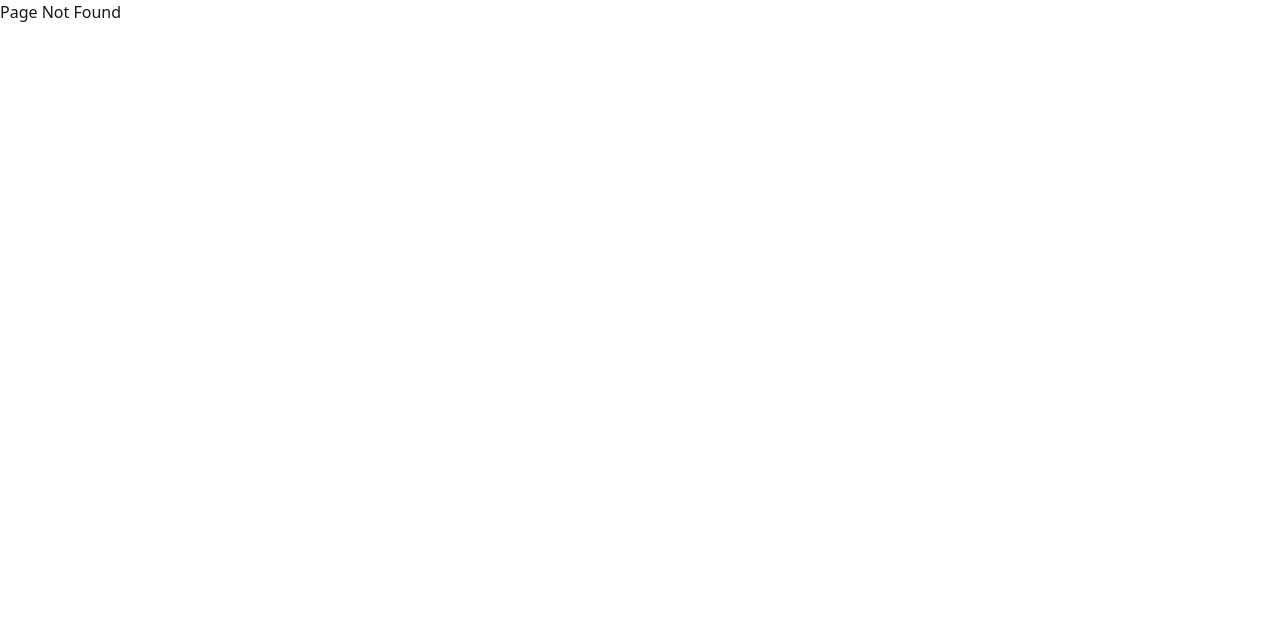
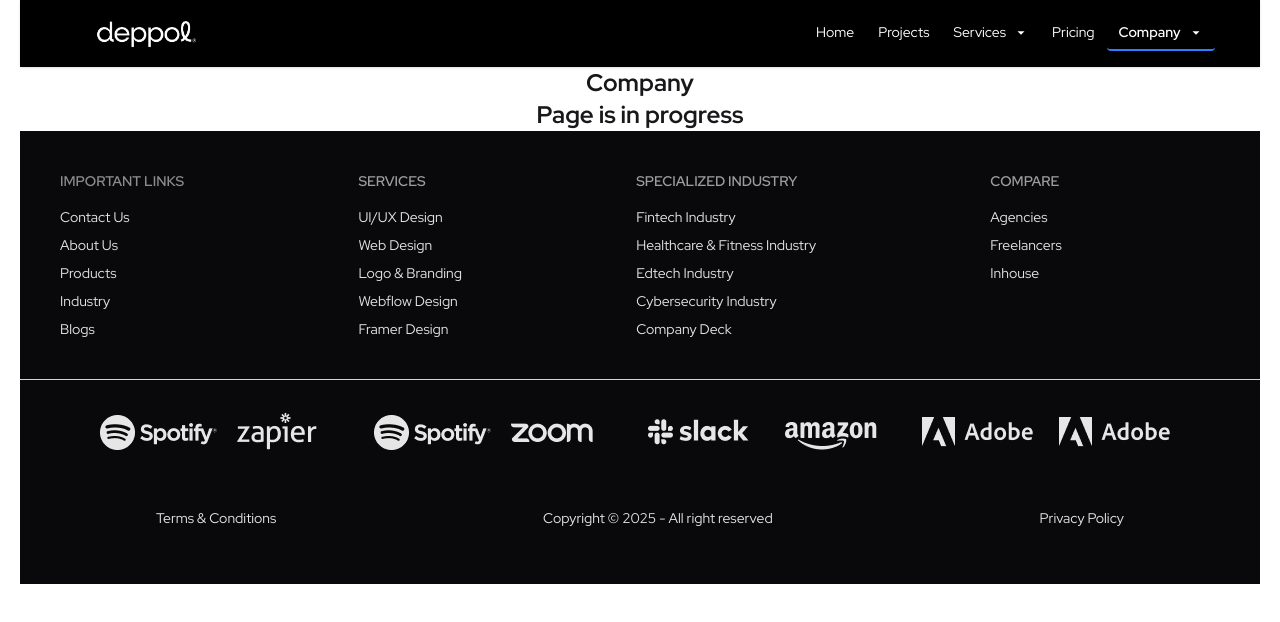
Before and after one commit to mustafiz46607/deppol, a React (Vite) app: page /Company in a window 1280 px wide. Before the commit this address had no page. Shown: the top 622 px of the page. Built offline with nearby package versions, Linux system fonts and the light colour scheme; a web font is replaced by a local one.

Commit message:
page formation and navbar link clickable with footer correction

```diff
--- a/src/Routes/Routes.jsx
+++ b/src/Routes/Routes.jsx
@@ -4,6 +4,10 @@ import Root from '../pages/Root/Root';
 import Errorpage from '../pages/Errorpage/Errorpage';
 import Home from '../components/Home';
 import Banner from '../components/Banner';
+import Projects from '../pages/Projects/Projects';
+import Services from '../pages/Serrvices/Services';
+import Pricing from '../pages/Pricing/Pricing';
+import Company from '../pages/Company/Company';
 
 const router = createBrowserRouter([
   {
@@ -14,7 +18,23 @@ const router = createBrowserRouter([
     {
         index:true,
         path:'/',
-        Component:Home,
+        Component:Home
+    },
+    {
+      path:'/Projects',
+      element:<Projects></Projects>
+    },
+    {
+      path:'/Services',
+      element:<Services></Services>
+    },
+    {
+      path:'/Pricing',
+      element:<Pricing></Pricing>
+    },
+    {
+      path:'/Company',
+      element:<Company></Company>
     }
    ]
   },
--- a/src/components/Banner.jsx
+++ b/src/components/Banner.jsx
@@ -7,16 +7,17 @@ import amazon from '../assets/Logo-1.png'
 import slack from '../assets/Logo-3.png'
 import zoom from '../assets/Logo-2.png'
 import adobe from '../assets/Logo.png'
+import { Link } from 'react-router';
 
 const Banner = () => {
     return (
         <div className="relative items-center text-center py-10 bg-black text-white overflow-hidden">
 
-            <div className='absolute top-55 md:top-40 w-full'>
+            <div className='absolute top-55 md:top-40 w-full  z-0 pointer-events-none'>
                 <img src={banner} className='opacity-30 ' alt="" />
             </div>
 
-            <div className=" w-full text-center">
+            <div className=" w-full text-center relative z-10">
 
                 <span className="inline-block px-6 py-1 rounded-full border border-gray-500 mb-5">
                     👋 welcome to deppol
@@ -32,9 +33,9 @@ const Banner = () => {
                 </h1>
 
                 <div className='text-center my-10 '>
-                    <button className="px-6 py-2 rounded-xl font-bold btn btn-primary">
+                    <Link to={"/Company"} className="px-6 py-2 rounded-xl font-bold btn btn-primary">
                         Contact Us
-                    </button>
+                    </Link>
                 </div>
 
                 <span className="">Trusted By 250+ Companies</span>
--- a/src/components/Footer.jsx
+++ b/src/components/Footer.jsx
@@ -1,5 +1,11 @@
 import React from 'react';
 
+import spotify from '../assets/Vector.png'
+import zapier from '../assets/Logo-4.png'
+import amazon from '../assets/Logo-1.png'
+import slack from '../assets/Logo-3.png'
+import zoom from '../assets/Logo-2.png'
+import adobe from '../assets/Logo.png'
 const Footer = () => {
     return (
         <div className='bg-black '>
@@ -38,31 +44,17 @@ const Footer = () => {
                 </footer>
             </div>
             <div>
-                <footer className="footer sm:footer-horizontal bg-neutral text-neutral-content px-30 py-10 ">
-                    <nav className=''>
-                        <h6 className="footer-title">LOGO</h6>
-                        <a className="link link-hover">Tag Line</a>
-                    </nav>
-                    <nav>
-                        <h6 className="footer-title">LOGO</h6>
-                        <a className="link link-hover">Tag Line</a>
-                    </nav>
-                    <nav>
-                        <h6 className="footer-title">LOGO</h6>
-                        <a className="link link-hover">Tag Line</a>
-                    </nav>
-                    <nav>
-                        <h6 className="footer-title">LOGO</h6>
-                        <a className="link link-hover">Tag Line</a>
-                    </nav>
-                    <nav>
-                        <h6 className="footer-title">LOGO</h6>
-                        <a className="link link-hover">Tag Line</a>
-                    </nav>
-                    <nav>
-                        <h6 className="footer-title">LOGO</h6>
-                        <a className="link link-hover">Tag Line</a>
-                    </nav>
+                <footer className="footer sm:footer-horizontal bg-neutral text-neutral-content  ">
+                     <div className='grid grid-cols-8 gap-5 justify-between px-5 md:mx-15 items-center mt-8 '>
+                                            <img src={spotify} alt="" />
+                                            <img src={zapier} alt="" />
+                                            <img src={spotify} alt="" />
+                                            <img src={zoom} alt="" />
+                                            <img src={slack} alt="" />
+                                            <img src={amazon} alt="" />
+                                            <img src={adobe} alt="" />
+                                            <img src={adobe} alt="" />
+                                        </div>
                 </footer>
             </div>
 
--- a/src/components/Navbar.jsx
+++ b/src/components/Navbar.jsx
@@ -1,19 +1,38 @@
 import React from 'react';
 import { NavLink } from 'react-router';
-import logo from '../assets/deppol 1.png'
+import logo from '../assets/deppol 1.png';
 import { IoMdArrowDropdown } from "react-icons/io";
 import { MdArrowOutward } from "react-icons/md";
-import serviceImg from '../assets/ROTATE ME to 0° (mackbook)-1.png'
+import serviceImg from '../assets/ROTATE ME to 0° (mackbook)-1.png';
 
 const Navbar = () => {
-    const links = <>
-        <li><NavLink className={'text-white'}>Home </NavLink></li>
-        <li><NavLink className={'text-white'}>Projects </NavLink></li>
+
+    // Active link style
+    const navLinkClass = ({ isActive }) =>
+        isActive
+            ? "text-white border-b-2 border-blue-500 font-semibold"
+            : "text-white hover:border-b-2 hover:border-gray-400";
+
+    const links = (
+        <>
+            <li>
+                <NavLink to="/" className={navLinkClass}>
+                    Home
+                </NavLink>
+            </li>
+
+            <li>
+                <NavLink to="/Projects" className={navLinkClass}>
+                    Projects
+                </NavLink>
+            </li>
+
             <li className="relative group">
-            <NavLink className={'text-white '}>Services <IoMdArrowDropdown /></NavLink>
+                <NavLink to="/Services" className={navLinkClass}>
+                    Services <IoMdArrowDropdown className="inline" />
+                </NavLink>
 
-
-            {/* POPUP CARD */}
+                {/* SERVICES DROPDOWN */}
                 <div
                     className="
                         absolute left-[-340px] top-full mt-4
@@ -26,8 +45,7 @@ const Navbar = () => {
                     "
                 >
                     <div className="flex gap-6">
-
-                    {/* LEFT SIDE - SERVICES LIST */}
+                        {/* LEFT SIDE */}
                         <div className="w-1/2 space-y-4">
                             <div>
                                 <h4 className="font-semibold">UI/UX</h4>
@@ -72,14 +90,14 @@ const Navbar = () => {
                             </div>
                         </div>
 
-                    {/* RIGHT SIDE - IMAGE CARD */}
+                        {/* RIGHT SIDE */}
                         <div className="w-1/2 bg-gray-100 rounded-xl overflow-hidden">
                             <div className="p-4">
-                            <div className='flex justify-between items-center'>
+                                <div className="flex justify-between items-center">
                                     <h3 className="font-bold text-lg">
                                         Level Up Like Player
                                     </h3>
-                                <MdArrowOutward className='text-xl' />
+                                    <MdArrowOutward className="text-xl" />
                                 </div>
                                 <p className="text-sm text-gray-600">
                                     Our services will help you win the business success game.
@@ -92,16 +110,22 @@ const Navbar = () => {
                                 className="w-full h-[220px] object-cover"
                             />
                         </div>
-
                     </div>
                 </div>
             </li>
-        <li><NavLink className={'text-white'}>Pricing </NavLink></li>
+
+            <li>
+                <NavLink to="/Pricing" className={navLinkClass}>
+                    Pricing
+                </NavLink>
+            </li>
+
             <li className="relative group">
-            <NavLink className={'text-white '}>Company <IoMdArrowDropdown /></NavLink>
+                <NavLink to="/Company" className={navLinkClass}>
+                    Company <IoMdArrowDropdown className="inline" />
+                </NavLink>
 
-
-            {/* POPUP CARD */}
+                {/* COMPANY DROPDOWN */}
                 <div
                     className="
                         absolute left-[-500px] top-full mt-4
@@ -114,38 +138,36 @@ const Navbar = () => {
                     "
                 >
                     <div className="flex gap-6">
-                    {/* left SIDE - IMAGE CARD */}
                         <div className="w-1/2 bg-gray-100 rounded-xl overflow-hidden">
-                        <div className="p-4 ">
-                            <div className='flex justify-between items-center'>
+                            <div className="p-4">
+                                <div className="flex justify-between items-center">
                                     <h3 className="font-bold text-lg">
                                         Our Latest Work
                                     </h3>
-                                <MdArrowOutward className='text-xl' />
+                                    <MdArrowOutward className="text-xl" />
                                 </div>
                                 <p className="text-sm text-gray-600">
-                                We've recently worked on some amazing projects. Let's have a glance over the case studies to learn how our effort morks to glow our client's businesses.
+                                    We've recently worked on amazing projects.
                                 </p>
                             </div>
 
                             <img
                                 src={serviceImg}
-                            alt="Service"
+                                alt="Work"
                                 className="w-full h-[220px] object-cover"
                             />
                         </div>
 
-                    {/* right SIDE - SERVICES LIST */}
                         <div className="w-1/2 space-y-4">
                             <div>
-                            <h4 className="font-semibold">About us</h4>
+                                <h4 className="font-semibold">About Us</h4>
                                 <p className="text-sm text-gray-500">
                                     The journey of Design Monks
                                 </p>
                             </div>
 
                             <div>
-                            <h4 className="font-semibold">Meet the team</h4>
+                                <h4 className="font-semibold">Meet the Team</h4>
                                 <p className="text-sm text-gray-500">
                                     An overview of the Monk family
                                 </p>
@@ -161,43 +183,51 @@ const Navbar = () => {
                             <div>
                                 <h4 className="font-semibold">Career</h4>
                                 <p className="text-sm text-gray-500">
-                                Work with top global brands, grow your skills
+                                    Work with top global brands
                                 </p>
                             </div>
 
                             <div>
-                            <h4 className="font-semibold">Contact us</h4>
+                                <h4 className="font-semibold">Contact Us</h4>
                                 <p className="text-sm text-gray-500">
-                                Start your dream design journey from here
+                                    Start your dream design journey
                                 </p>
                             </div>
-
                         </div>
-
                     </div>
                 </div>
             </li>
         </>
+    );
+
     return (
-        <div className='w-full'>
+        <div className="w-full">
             <div className="navbar bg-black shadow-sm">
                 <div className="navbar-start">
                     <div className="dropdown">
                         <div tabIndex={0} role="button" className="btn btn-ghost lg:hidden">
-                            <svg xmlns="http://www.w3.org/2000/svg" className="h-5 w-5" fill="none" viewBox="0 0 24 24" stroke="currentColor"> <path strokeLinecap="round" strokeLinejoin="round" strokeWidth="2" d="M4 6h16M4 12h8m-8 6h16" /> </svg>
+                            <svg xmlns="http://www.w3.org/2000/svg" className="h-5 w-5"
+                                fill="none" viewBox="0 0 24 24" stroke="currentColor">
+                                <path strokeLinecap="round" strokeLinejoin="round"
+                                    strokeWidth="2" d="M4 6h16M4 12h8m-8 6h16" />
+                            </svg>
                         </div>
+
                         <ul
-                            tabIndex="-1"
-                            className="menu menu-sm dropdown-content bg-base-100 rounded-box z-1 mt-3 w-52 p-2 shadow">
+                            tabIndex={-1}
+                            className="menu menu-sm dropdown-content bg-base-100 rounded-box z-10 mt-3 w-52 p-2 shadow"
+                        >
                             {links}
                         </ul>
                     </div>
-                    <a href=""> <img src={logo} className='w-[100px] md:ml-17' alt="" /></a>
+
+                    <NavLink to="/">
+                        <img src={logo} className="w-[100px] md:ml-17" alt="logo" />
+                    </NavLink>
                 </div>
 
-                <div className="hidden md:block navbar-end lg:pl-40 ">
-
-                    <ul className="menu menu-horizontal px-1 ">
+                <div className="hidden md:block navbar-end lg:pl-40">
+                    <ul className="menu menu-horizontal px-1">
                         {links}
                     </ul>
                 </div>
--- a/src/components/Projects.jsx
+++ b/src/components/Projects.jsx
@@ -5,8 +5,10 @@ import top from '../assets/top.png'
 import left from '../assets/left.png'
 import right from '../assets/right.png'
 import ellipse from '../assets/Ellipse 1.png'
+import { Link } from 'react-router'
 
 const Projects = () => {
+
     return (
         <div className="bg-white text-black px-5 lg:px-20 py-10 border-b">
 
@@ -139,9 +141,9 @@ const Projects = () => {
 
             {/* BUTTON */}
             <div className="text-center py-10">
-                <button className="btn btn-primary px-8 py-4">
+                <Link to={"/Projects"} className="btn btn-primary px-8 py-4" >
                     See All Projects
-                </button>
+                </Link>
             </div>
         </div>
     )
--- /dev/null
+++ b/src/pages/Company/Company.jsx
@@ -0,0 +1,12 @@
+import React from 'react';
+
+const Company = () => {
+    return (
+        <div>
+            <h1 className='font-bold text-2xl text-center'>Company</h1>
+            <h1 className='font-bold text-2xl text-center'>Page is in progress</h1>
+        </div>
+    );
+};
+
+export default Company;
--- /dev/null
+++ b/src/pages/Pricing/Pricing.jsx
@@ -0,0 +1,12 @@
+import React from 'react';
+
+const Pricing = () => {
+    return (
+        <div>
+            <h1 className='font-bold text-2xl text-center'>Pricing</h1>
+            <h1 className='font-bold text-2xl text-center'>Work in progress</h1>
+        </div>
+    );
+};
+
+export default Pricing;
--- /dev/null
+++ b/src/pages/Projects/Projects.jsx
@@ -0,0 +1,12 @@
+import React from 'react';
+
+const Projects = () => {
+    return (
+        <div className=''>
+            <h1 className='font-bold text-2xl text-center'>Projects</h1>
+            <h1 className='font-bold text-2xl text-center'>This page is in progress</h1>
+        </div>
+    );
+};
+
+export default Projects;
--- /dev/null
+++ b/src/pages/Serrvices/Services.jsx
@@ -0,0 +1,12 @@
+import React from 'react';
+
+const Services = () => {
+    return (
+        <div>
+            <h1 className='font-bold text-2xl text-center'>Services</h1>
+            <h1 className='font-bold text-2xl text-center'>Work in progress</h1>
+        </div>
+    );
+};
+
+export default Services;
```
Lines whose indentation alone changed are shown as unchanged.
